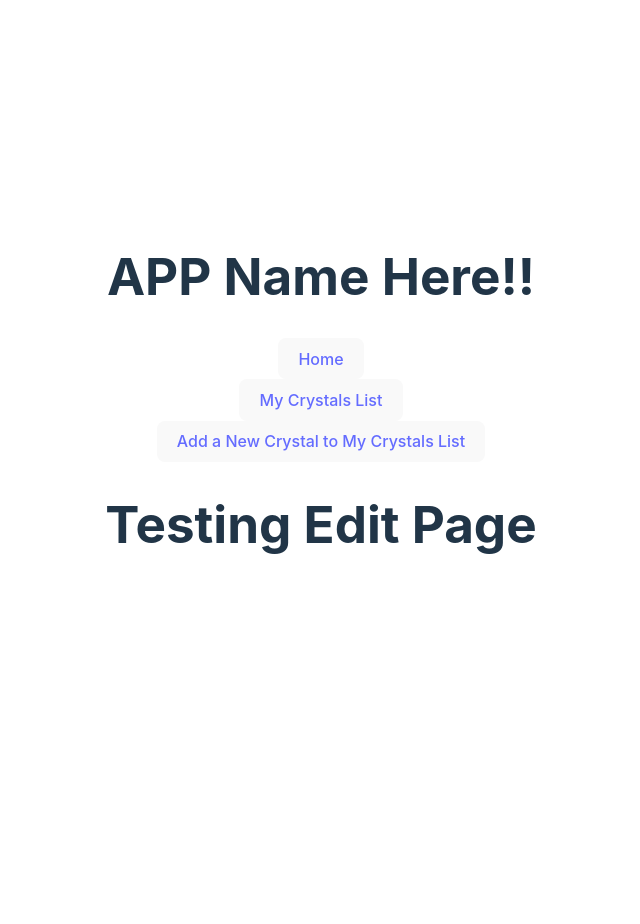
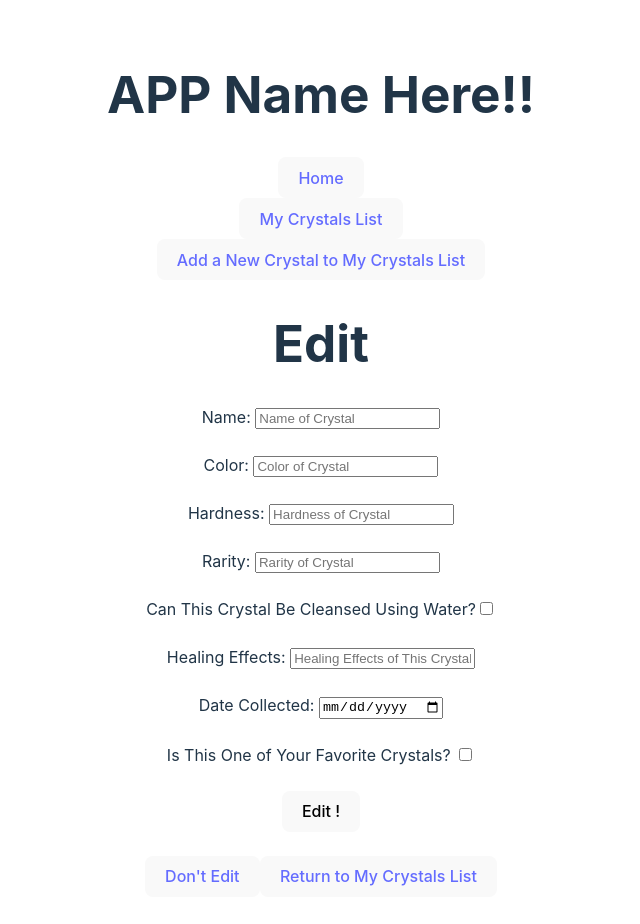
Before and after one commit to NatykaC/Frontend-Full-Stack-Portfolio-Project, a React (Vite) app: page /crystals/1/edit in a window 1280 px wide. Shown: the top 924 px of the page, without its empty margins (319-959 px from the left). Before the commit the page ends 800 px from the top, so only its background shows below. Built offline with nearby package versions, Linux system fonts and the light colour scheme; no server answers.

Commit message:
Added the edit form to the CrylsEditForm component. Form has an issue I am currently getting blank values for the keys in the crystal object. Still needs to be fixed so the form loads with pre-loaded data.

```diff
--- a/src/components/CrystalEditForm.jsx
+++ b/src/components/CrystalEditForm.jsx
@@ -1,7 +1,176 @@
+import {useState, useEffect} from "react";
+import {useParams, Link, useNavigate} from "react-router-dom";
+
+const API = import.meta.env.VITE_API_URL;
+
 function CrystalEditForm() {
+    let { id } = useParams();
+    const navigate = useNavigate();
+
+    const [crystal, setCrystal] = useState({
+        name: "",
+        color: "",
+        hardness: "",
+        rarity: "",
+        can_be_water_cleansed: false,
+        healing_effects: "",
+        collected_on: "",
+        favorite: false
+    });
+
+    const updateCrystal = ()=>{
+        const editedCrystalData = {
+            name: crystal.name,
+            color: crystal.color,
+            hardness: crystal.hardness,
+            rarity: crystal.rarity,
+            can_be_water_cleansed: false,
+            healing_effects: crystal.healing_effects,
+            collected_on: crystal.collected_on,
+            favorite: false
+        }
+        console.log(editedCrystalData)
+        try {
+            fetch(`${API}/crystals/${id}`, {
+                method:'PUT',
+                headers: {
+                    'Content-Type': 'application/json'
+                },
+                body: JSON.stringify(editedCrystalData)
+            })
+            .then((res)=>res.json())
+            .then(()=>{
+                navigate(`/crystals/${id}`)
+            })
+        } catch (error) {
+            return error
+        }
+
+    };
+
+    useEffect(()=>{
+        fetch(`${API}/crystals/${id}`)
+        .then((res)=> res.json())
+        .then((resJSON)=>{
+            setCrystal(resJSON)
+        })
+        .catch((error) => console.error("show", error))
+        // console.log(crystal)
+    }, [id]);
+
+    const handleEditFormTextChange = (e)=>{
+        setCrystal({ ...crystal, [e.target.id] : e.target.value})
+    };
+
+    const handleWaterCleansedCheckboxChange = ()=>{
+        setCrystal({ ...crystal, can_be_water_cleansed: !crystal.can_be_water_cleansed})
+    };
+
+    const handleFavoriteCheckboxChange = ()=>{
+        setCrystal({ ...crystal, favorite: !crystal.favorite})
+    };
+
+    const handleEditFormSubmit = (e)=>{
+        e.preventDefault()
+        updateCrystal()
+    };
     return (
         <div>
-            <h1>Testing Edit Page</h1>
+            <h1>Edit {crystal.name}</h1>
+            <form onSubmit={handleEditFormSubmit}>
+                <label htmlFor="name">Name: </label>
+                <input
+                    id="name"
+                    value={crystal.name}
+                    type="text"
+                    onChange={handleEditFormTextChange}
+                    placeholder="Name of Crystal"
+                    required
+                />
+                <br/>
+                <br/>
+                <label htmlFor="color">Color: </label>
+                <input
+                    id="color"
+                    value={crystal.color}
+                    type="text"
+                    onChange={handleEditFormTextChange}
+                    placeholder="Color of Crystal"
+                    required
+                />
+                <br/>
+                <br/>
+                <label htmlFor="hardness">Hardness: </label>
+                <input
+                    id="hardness"
+                    value={crystal.hardness}
+                    type="number"
+                    onChange={handleEditFormTextChange}
+                    placeholder="Hardness of Crystal"
+                    required
+                />
+                <br/>
+                <br/>
+                <label htmlFor="rarity">Rarity: </label>
+                <input
+                    id="rarity"
+                    value={crystal.rarity}
+                    type="text"
+                    onChange={handleEditFormTextChange}
+                    placeholder="Rarity of Crystal"
+                    required
+                />
+                <br/>
+                <br/>
+                <label htmlFor="cleansed">Can This Crystal Be Cleansed Using Water?</label>
+                <input
+                    id="cleansed"
+                    type="checkbox"
+                    onChange={handleWaterCleansedCheckboxChange}
+                    checked={crystal.can_be_water_cleansed}
+                />
+                <br/>
+                <br/>
+                <label htmlFor="healing_effects">Healing Effects: </label>
+                <input
+                    id="healing_effects"
+                    value={crystal.healing_effects}
+                    type="text"
+                    onChange={handleEditFormTextChange}
+                    placeholder="Healing Effects of This Crystal"
+                    required
+                />
+                <br/>
+                <br/>
+                <label htmlFor="collected_on">Date Collected: </label>
+                <input
+                    id="collected_on"
+                    value={crystal.collected_on}
+                    type="date"
+                    onChange={handleEditFormTextChange}
+                    placeholder="date"
+                    required
+                />
+                <br/>
+                <br/>
+                <label htmlFor="favorite">Is This One of Your Favorite Crystals? </label>
+                <input
+                    id="favorite"
+                    type="checkbox"
+                    onChange={handleFavoriteCheckboxChange}
+                    checked={crystal.favorite}
+                />
+                <br/>
+                <br/>
+                <button type="submit">Edit {crystal.name}!</button>
+            </form>
+            <br/>
+            <button>
+                <Link to={`/crystals/${id}`}>Don't Edit {crystal.name}</Link>
+            </button>
+            <button>
+                <Link to={'/crystals'}>Return to My Crystals List</Link>
+            </button>
         </div>
     )
 };
```
